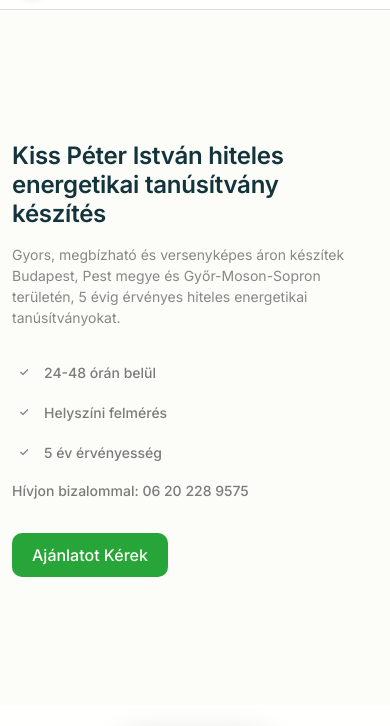
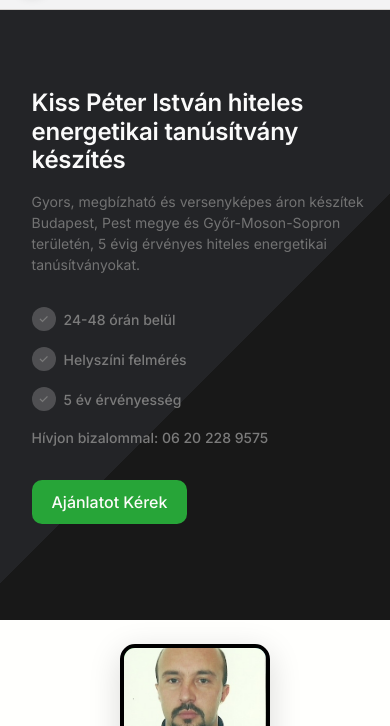
Before and after one commit to LodThetherneon/Energetika, a plain HTML site: page index.html in a window 390 px wide. Shown: the part 55-781 px from the top of the page. Drawn offline with Linux system fonts and the light colour scheme; a web font is replaced by a local one.

Commit message:
Add files via upload

```diff
--- a/index.html
+++ b/index.html
@@ -38,7 +38,8 @@
 
     <!-- Hero Section -->
     <section id="kezdolap" class="hero">
-        <div class="hero__content container">
+        <div class="hero__content">
+            <div class="hero__main">
                 <div class="hero__text">
                     <h1 class="hero__title">Kiss Péter István hiteles energetikai tanúsítvány készítés</h1>
                     <p class="hero__subtitle">Gyors, megbízható és versenyképes áron készítek Budapest, Pest megye és Győr-Moson-Sopron területén, 5 évig érvényes hiteles energetikai tanúsítványokat.</p>
@@ -62,7 +63,7 @@
                     <a href="#kapcsolat" class="btn btn--primary btn--lg hero__cta">Ajánlatot Kérek</a>
                 </div>
             </div>
-        <div class="hero__bg"></div>
+        </div>
     </section>
 
     <!-- Introduction Section -->
--- a/style.css
+++ b/style.css
@@ -805,19 +805,24 @@ body {
   display: flex;
   align-items: center;
   overflow: hidden;
-  padding-top: 80px;
-}
-
-.hero__bg {
-  position: absolute;
-  top: 0;
-  left: 0;
-  right: 0;
-  bottom: 0;
-  background: linear-gradient(135deg, var(--color-gradient-start), var(--color-gradient-end));
-  z-index: -1;
-}
-
+  padding-top: 32px;
+}
+.hero {
+  position: relative;
+  min-height: 100vh;
+  display: flex;
+  align-items: center;
+  overflow: hidden;
+  padding-top: 32px;
+  background: linear-gradient(135deg, #232427 60%, #181818 40%);
+}
+.hero__image {
+  flex: 3 1 0;
+  min-height: 350px;
+  background: url('images/epulet.jpg') center center / cover no-repeat;
+  border-radius: 0 24px 24px 0;
+  box-shadow: 0 8px 32px rgba(0,0,0,0.2);
+}
 .hero__content {
   position: relative;
   z-index: 1;
@@ -828,11 +833,47 @@ body {
   width: 100%;
 }
 
+.hero__content {
+  display: flex;
+  justify-content: space-between;
+  align-items: center;
+  gap: 48px;
+  padding-top: 40px;
+  background: none;
+  /* vagy kisebb */
+}
+
+.hero__main {
+  flex: 2 1 0;
+  padding-left: 5vw;
+  display: flex;
+  flex-direction: column;
+  justify-content: center;
+}
+.hero {
+  background: linear-gradient(135deg, #232427 60%, #181818 40%);
+}
+  @media (max-width: 768px) {
+  .hero__content {
+    flex-direction: column;
+    align-items: stretch;
+    gap: 0;
+    padding-top: 24px;
+  }
+  .hero__image {
+    min-height: 180px;
+    border-radius: 16px;
+    margin-top: 32px;
+    background-position: center center;
+    background-size: cover;
+  }
+}
 .hero__title {
   font-size: clamp(var(--font-size-3xl), 5vw, 4rem);
   font-weight: var(--font-weight-bold);
   margin-bottom: var(--space-16);
   line-height: var(--line-height-tight);
+  color: #fafafa;
 }
 
 .hero__subtitle {
@@ -1295,8 +1336,8 @@ body {
   }
 
   .hero {
-    padding-top: 70px;
-    min-height: 90vh;
+    padding-top: 24px;
+    min-height: 80vh;
   }
 
   .hero__title {
```
Lines whose indentation alone changed are shown as unchanged.
